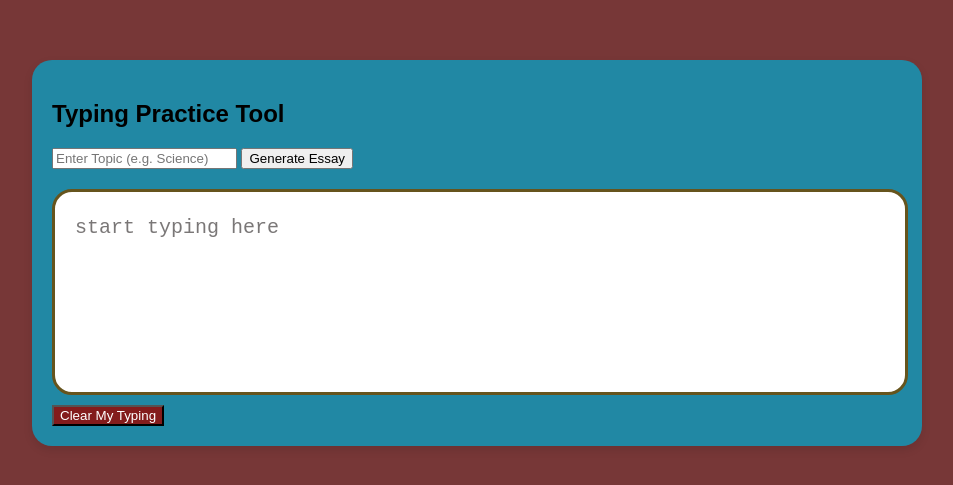
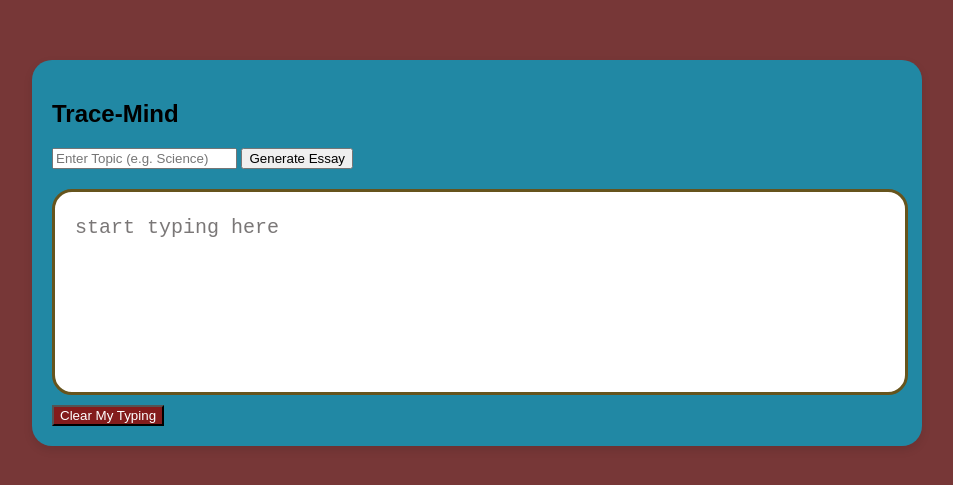
Before and after one commit to unitedq25-star/typing-tool, a plain HTML site: page Trace.html in a window 1280 px wide. Shown: the part 147-632 px from the top of the page, without its empty margins (163-1116 px from the left). Drawn offline with Linux system fonts and the light colour scheme.

Commit message:
Update Trace.html title

```diff
--- a/Trace.html
+++ b/Trace.html
@@ -9,7 +9,7 @@
 <body>
 
     <div class="container">
-        <h2>Typing Practice Tool</h2>
+        <h2>Trace-Mind</h2>
 
         <div>
             <input type="text" id="topicInput" placeholder="Enter Topic (e.g. Science)">
```
